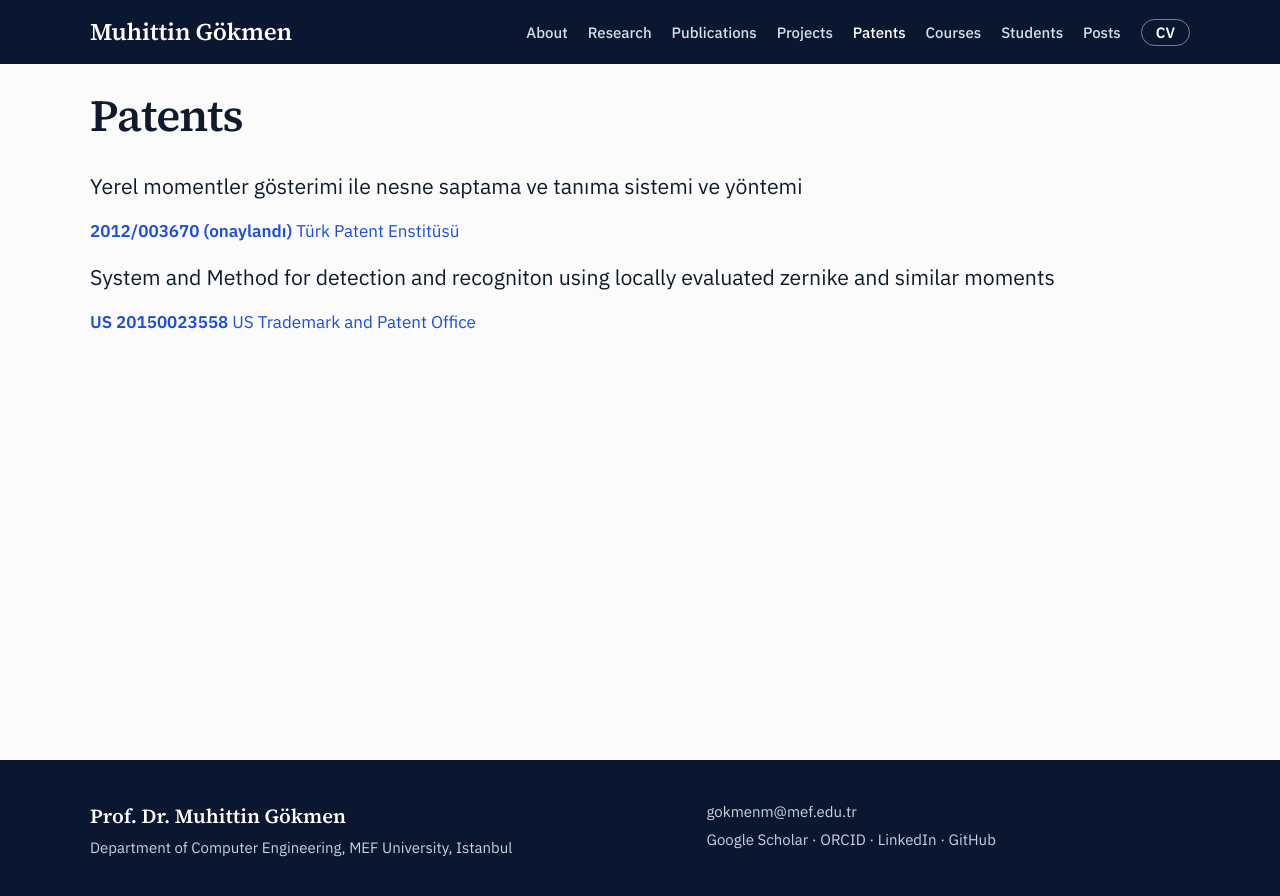
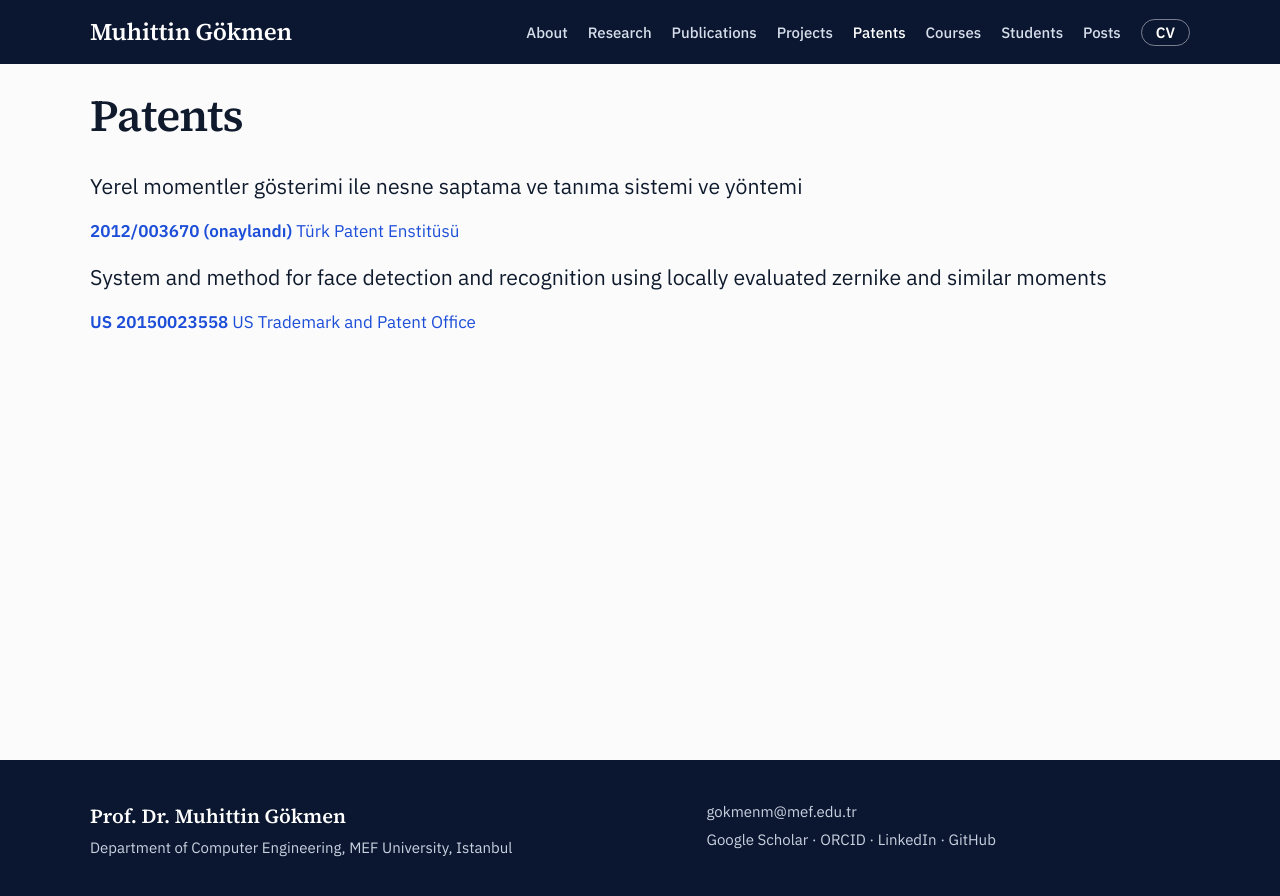
Before and after one commit to muhittingokmen/muhittingokmen.github.io, a Jekyll site: the page built from _pages/patents.md, in a window 1280 px wide. Shown: the top 896 px of the page. Built offline with Jekyll 4.4.1, drawn with Linux system fonts in a browser that asks for light colours.

Commit message:
Update patents.md

```diff
--- a/_pages/patents.md
+++ b/_pages/patents.md
@@ -7,6 +7,6 @@ permalink: /patents/
 
 [**2012/003670 (onaylandı)** Türk Patent Enstitüsü](patent.png)
 
-#### System and Method for detection and recogniton using locally evaluated zernike and similar moments
+#### System and method for face detection and recognition using locally evaluated zernike and similar moments
 
 [**US 20150023558** US Trademark and Patent Office](https://www.google.com.tr/patents/US20150023558)
```
